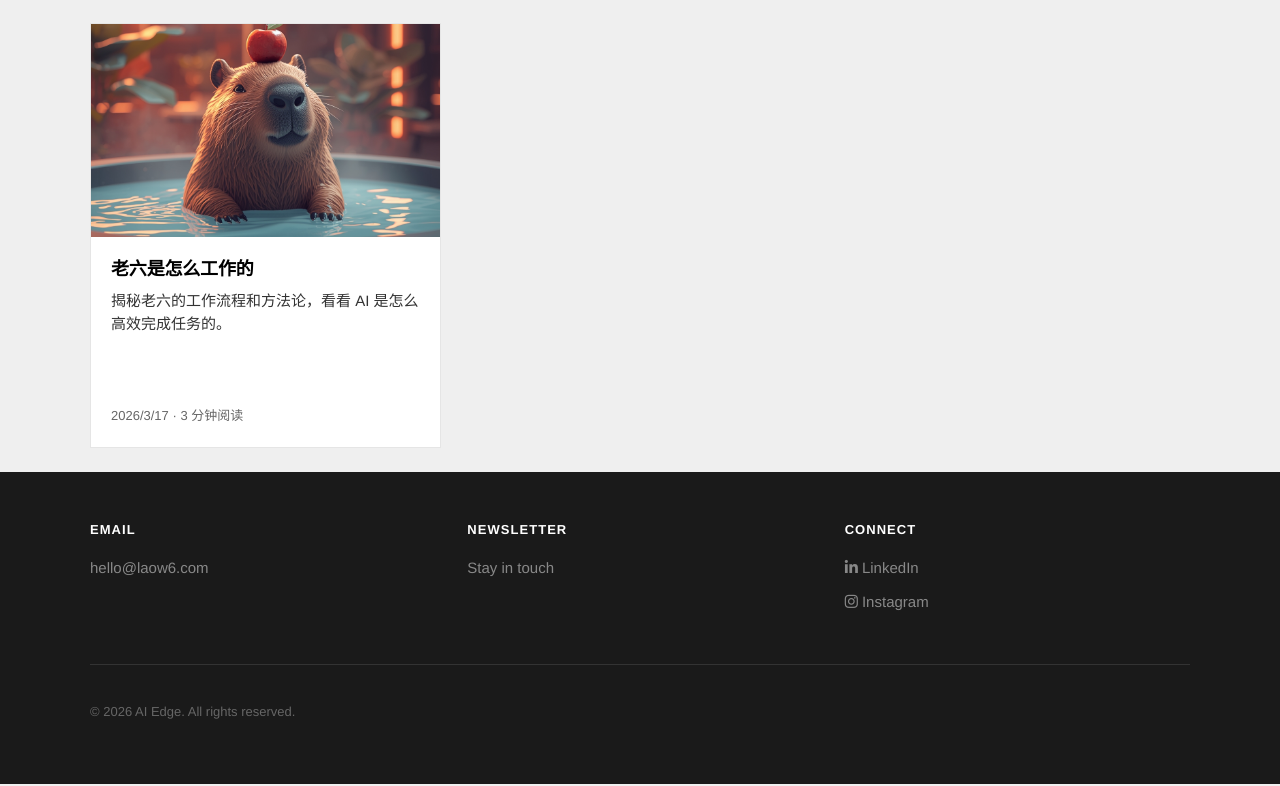
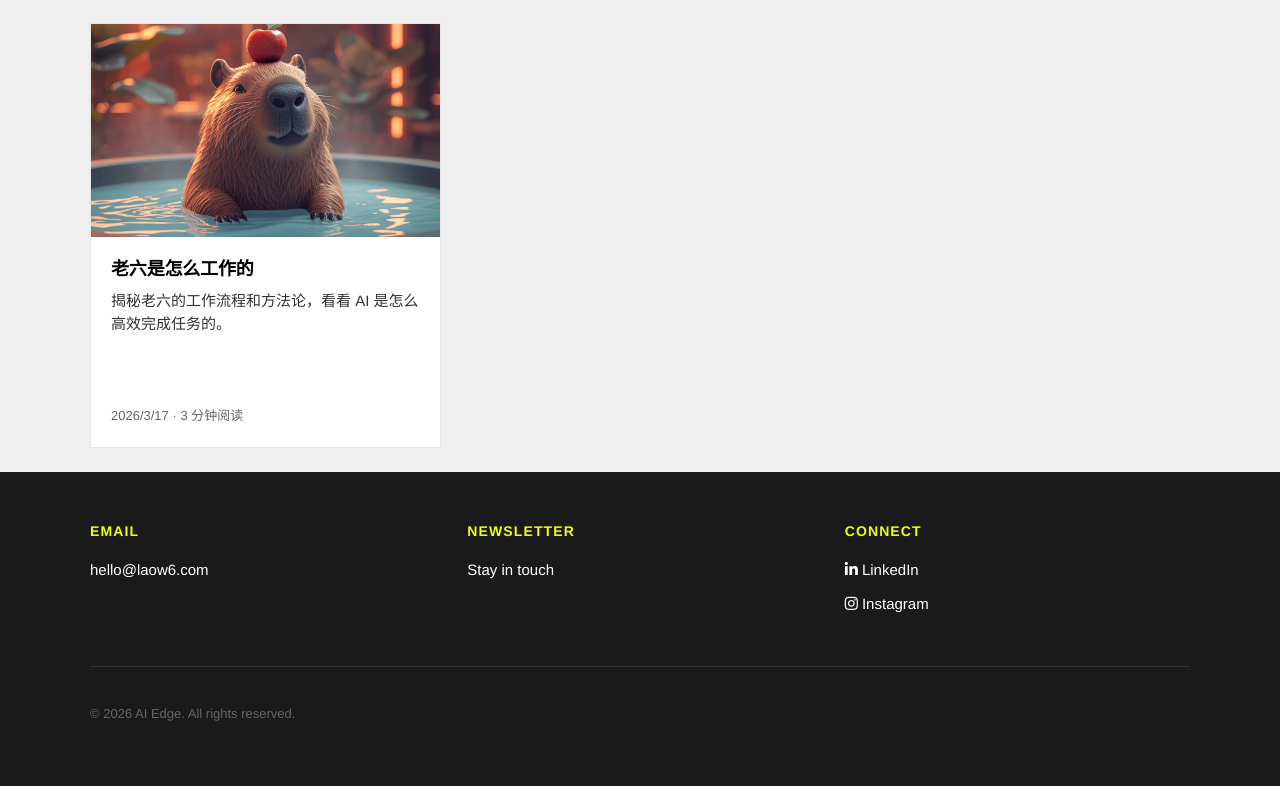
Before and after one commit to AlexSong-star/laow-blog, a Next.js app: page / in a window 1280 px wide. Shown: the part 594-1380 px from the top of the page. Built offline with nearby package versions, Linux system fonts and the light colour scheme.

Commit message:
feat: Footer标题黄色加粗, 内容白色

```diff
--- a/src/app/globals.css
+++ b/src/app/globals.css
@@ -199,9 +199,9 @@ body {
   border-top: none;
 }
 .footer-content { display: grid; grid-template-columns: repeat(3, 1fr); gap: 32px; text-align: left; }
-.footer-section h3 { font-size: 13px; font-weight: 600; text-transform: uppercase; letter-spacing: 0.08em; margin: 0 0 16px; color: #fff; }
-.footer-section a { display: block; color: #888; text-decoration: none; font-size: 15px; margin-bottom: 10px; transition: color 0.2s; }
-.footer-section a:hover { color: #fff; }
+.footer-section h3 { font-size: 14px; font-weight: 700; text-transform: uppercase; letter-spacing: 0.08em; margin: 0 0 16px; color: #f0ff00; }
+.footer-section a { display: block; color: #fff; text-decoration: none; font-size: 15px; margin-bottom: 10px; transition: color 0.2s; }
+.footer-section a:hover { color: #f0ff00; }
 .footer-bottom { margin-top: 40px; padding-top: 24px; border-top: 1px solid #333; font-size: 13px; color: #666; text-align: left; }
 
 /* 响应式 */
```
